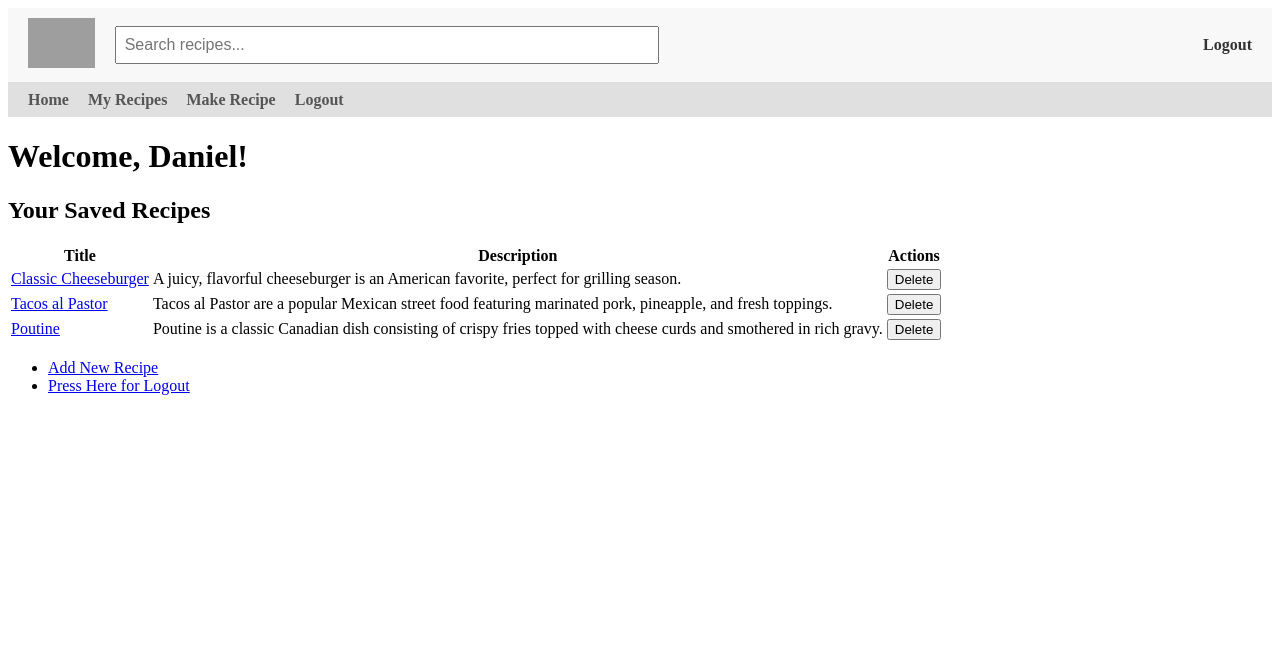
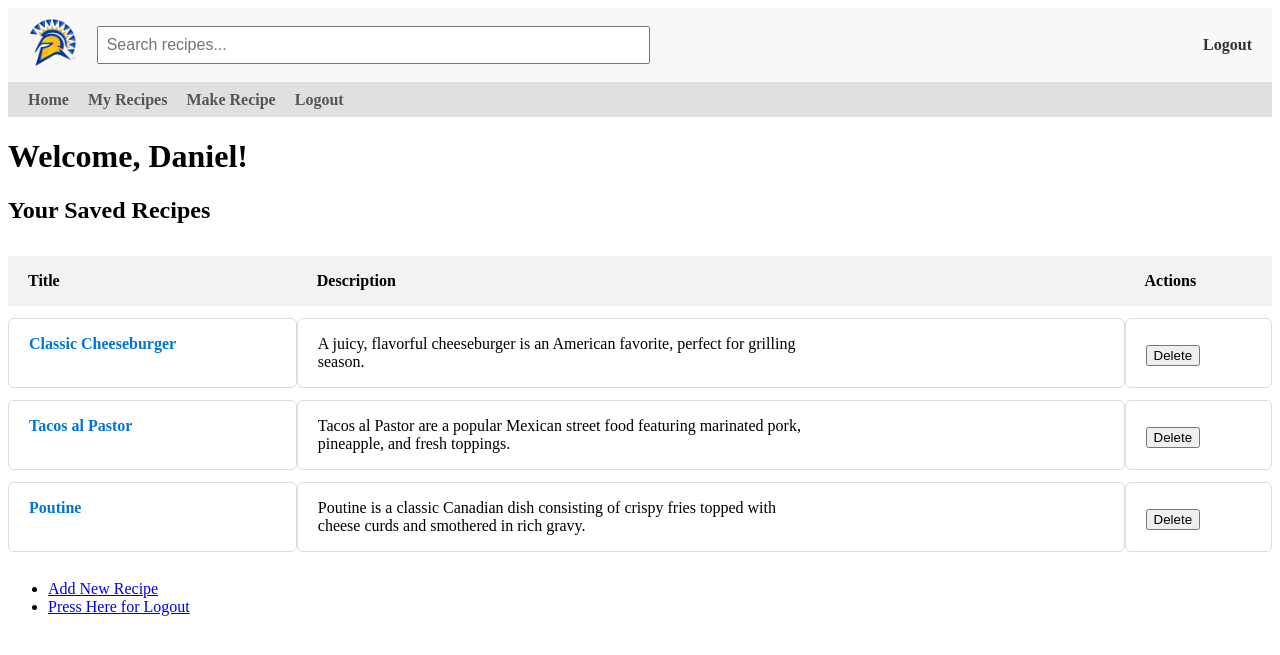
Before and after one commit to Hla-Naing/CMPE131_Recipewebapp, a Flask app: page /recipes in a window 1280 px wide. Shown: the top 655 px of the page. Run offline with Flask 3, Linux system fonts and the light colour scheme; a user stored in the database is signed in; grey boxes are pictures that could not be loaded.

Commit message:
modified recipes.html to get a better view of the recipes

```diff
--- a/register_here/templates/recipes.html
+++ b/register_here/templates/recipes.html
@@ -8,18 +8,51 @@
 
     <h2>Your Saved Recipes</h2>
 
+    <style>
+        table {
+            width: 100%;
+            border-collapse: separate;
+            border-spacing: 0 12px; /* Adds space between rows */
+        }
+        th, td {
+            padding: 16px 20px;
+            text-align: left;
+            vertical-align: top;
+        }
+        th {
+            background-color: #f2f2f2;
+        }
+        td {
+            background-color: #fff;
+            border: 1px solid #ddd;
+            border-radius: 6px;
+        }
+        td a {
+            font-weight: bold;
+            color: #0074D9;
+            text-decoration: none;
+        }
+        td a:hover {
+            text-decoration: underline;
+        }
+        .delete-button {
+            margin-top: 10px;
+        }
+    </style>
+
     <table>
         <tr>
             <th>Title</th>
             <th>Description</th>
             <th>Actions</th>
         </tr>
+
         {% for recipe in recipes %}
         <tr>
             <td><a href="{{ url_for('recipe_details', id=recipe.id) }}">{{ recipe.title }}</a></td>
-            <td>{{ recipe.description }}</td>
+            <td><div style="max-width:500px;">{{ recipe.description }}</div></td>
             <td>
-                <form action="{{ url_for('delete_recipe', id=recipe.id) }}" method="POST" style="display:inline;">
+                <form action="{{ url_for('delete_recipe', id=recipe.id) }}" method="POST" class="delete-button">
                     <button type="submit">Delete</button>
                 </form>
             </td>
```
Also changed, not shown: register_here/site.db, register_here/static/spartan.png (added).
